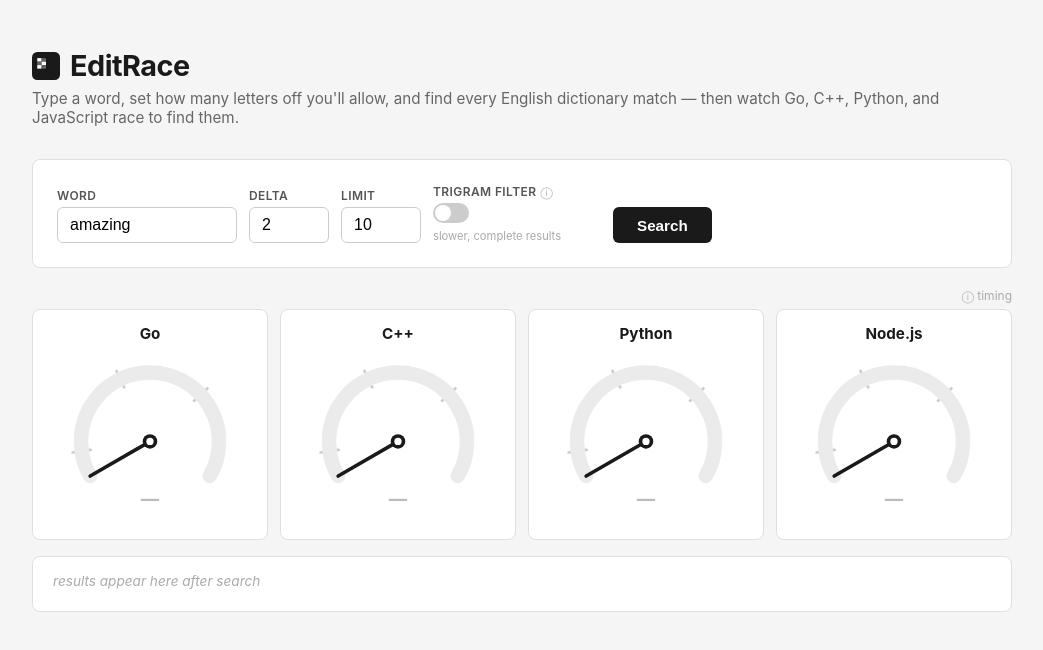
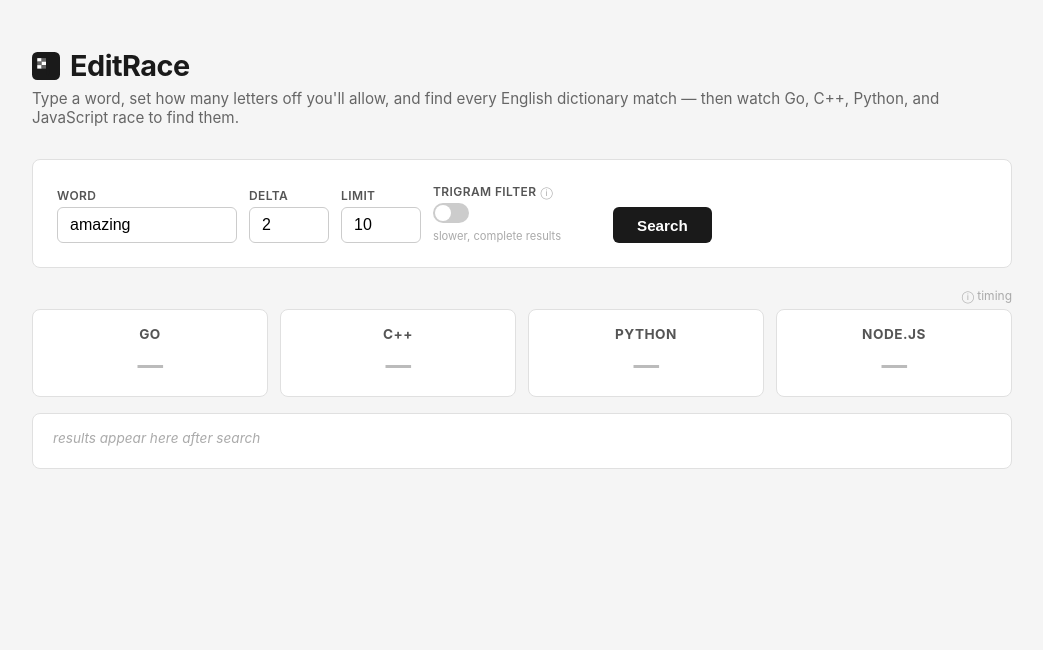
Before and after one commit to siqiliu18/nearestword, a React (Vite) app in the folder frontend/: page / in a window 1280 px wide. Shown: the top 650 px of the page, without its empty margins (118-1161 px from the left). Built offline with nearby package versions, Linux system fonts and the light colour scheme.

Commit message:
use timer only for now

```diff
--- a/frontend/src/App.css
+++ b/frontend/src/App.css
@@ -107,11 +107,11 @@ button[type='submit']:disabled { background: #999; cursor: not-allowed; }
   background: #fff;
   border: 1px solid #e0e0e0;
   border-radius: 8px;
-  padding: 14px 8px 10px;
+  padding: 16px 12px 14px;
   display: flex;
   flex-direction: column;
   align-items: center;
-  gap: 4px;
+  gap: 2px;
 }
 .speedometer.loading { animation: pulse 1s ease-in-out infinite; }
 @keyframes pulse {
@@ -121,10 +121,20 @@ button[type='submit']:disabled { background: #999; cursor: not-allowed; }
 
 .sp-label {
   font-weight: 700;
-  font-size: 0.95rem;
-  color: #1a1a1a;
+  font-size: 0.85rem;
+  color: #555;
+  text-transform: uppercase;
+  letter-spacing: 0.5px;
 }
-.sp-svg { width: 100%; }
+.sp-timer {
+  font-size: 1.6rem;
+  font-weight: 700;
+  font-variant-numeric: tabular-nums;
+  letter-spacing: -0.5px;
+  line-height: 1;
+  padding: 8px 0 4px;
+  transition: color 0.2s;
+}
 .sp-total {
   font-size: 0.75rem;
   color: #888;
--- a/frontend/src/components/Speedometer.jsx
+++ b/frontend/src/components/Speedometer.jsx
@@ -1,82 +1,31 @@
 import { useEffect, useState } from 'react'
 
-const CX = 60, CY = 52, R = 38, NEEDLE = R
-const SLOW = 210, SWEEP = 240
-const toRad = d => d * Math.PI / 180
-
-function pt(deg, r = R) {
-  return [
-    +(CX + r * Math.cos(toRad(deg))).toFixed(2),
-    +(CY - r * Math.sin(toRad(deg))).toFixed(2),
-  ]
+function msColor(ms) {
+  if (ms == null) return '#1a1a1a'
+  if (ms < 50)   return '#1a7a3a'
+  if (ms < 500)  return '#b07800'
+  return '#c0392b'
 }
 
-// sweep=1 for both track and filled arc so they lie on the same circle.
-function arcD(startDeg, sweepDeg) {
-  if (sweepDeg < 0.5) return null
-  const [sx, sy] = pt(startDeg)
-  const [ex, ey] = pt(startDeg - sweepDeg)
-  return `M ${sx} ${sy} A ${R} ${R} 0 ${sweepDeg > 180 ? 1 : 0} 1 ${ex} ${ey}`
-}
-
-const TRACK = arcD(SLOW, SWEEP)
-
-function msToProgress(ms) {
-  if (ms == null || ms < 0) return 0
-  const clamped = Math.min(Math.max(ms || 1, 1), 2000)
-  return 1 - Math.log(clamped) / Math.log(2000)
-}
-
-const TICK_MS = [10, 100, 1000]
-
 export default function Speedometer({ label, status, durationMs, wallClockMs }) {
-  const [prog, setProg] = useState(0)
+  const [elapsed, setElapsed] = useState(0)
 
   useEffect(() => {
-    if (status !== 'done' || durationMs == null) { setProg(0); return }
-    const target = msToProgress(durationMs)
-    let start = null, raf
-    const tick = ts => {
-      if (!start) start = ts
-      const t = Math.min((ts - start) / 1000, 1)
-      setProg((1 - (1 - t) ** 3) * target)
-      if (t < 1) raf = requestAnimationFrame(tick)
-    }
-    raf = requestAnimationFrame(tick)
-    return () => cancelAnimationFrame(raf)
-  }, [status, durationMs])
+    if (status !== 'loading') { setElapsed(0); return }
+    const start = Date.now()
+    const id = setInterval(() => setElapsed(Date.now() - start), 50)
+    return () => clearInterval(id)
+  }, [status])
 
-  const ndDeg = SLOW - prog * SWEEP
-  const [nx, ny] = pt(ndDeg, NEEDLE)
-  const filled  = arcD(SLOW, prog * SWEEP, 1)
-  const color   = prog > 0.65 ? '#1a7a3a' : prog > 0.35 ? '#b07800' : '#c0392b'
+  const displayMs = status === 'loading' ? elapsed : durationMs
+  const color = status === 'done' ? msColor(durationMs) : '#bbb'
 
   return (
     <div className={`speedometer ${status}`}>
       <div className="sp-label">{label}</div>
-      <svg viewBox="0 0 120 100" className="sp-svg">
-        {/* Tick marks at 10ms, 100ms, 1000ms */}
-        {TICK_MS.map(ms => {
-          const deg = SLOW - msToProgress(ms) * SWEEP
-          const [ix, iy] = pt(deg, R - 5)
-          const [ox, oy] = pt(deg, R + 5)
-          return <line key={ms} x1={ix} y1={iy} x2={ox} y2={oy} stroke="#ccc" strokeWidth="1.5" strokeLinecap="round"/>
-        })}
-        {/* Track */}
-        <path d={TRACK} stroke="#ebebeb" strokeWidth="8" fill="none" strokeLinecap="round"/>
-        {/* Filled arc */}
-        {filled && <path d={filled} stroke={color} strokeWidth="8" fill="none" strokeLinecap="butt"/>}
-        {/* Needle */}
-        <line x1={CX} y1={CY} x2={nx} y2={ny} stroke="#1a1a1a" strokeWidth="2" strokeLinecap="round"/>
-        {/* Pivot */}
-        <circle cx={CX} cy={CY} r="4" fill="#1a1a1a"/>
-        <circle cx={CX} cy={CY} r="2" fill="#fff"/>
-        {/* Value */}
-        <text x={CX} y={87} textAnchor="middle" fontSize="11" fontWeight="700"
-          fontFamily="system-ui,sans-serif" fill={status === 'done' ? '#1a1a1a' : '#bbb'}>
-          {status === 'idle' ? '—' : status === 'loading' ? '…' : `${durationMs}ms`}
-        </text>
-      </svg>
+      <div className="sp-timer" style={{ color }}>
+        {status === 'idle' ? '—' : displayMs == null ? '—' : `${displayMs}ms`}
+      </div>
       {status === 'done' && wallClockMs != null && (
         <div className="sp-total">total {wallClockMs}ms</div>
       )}
```
